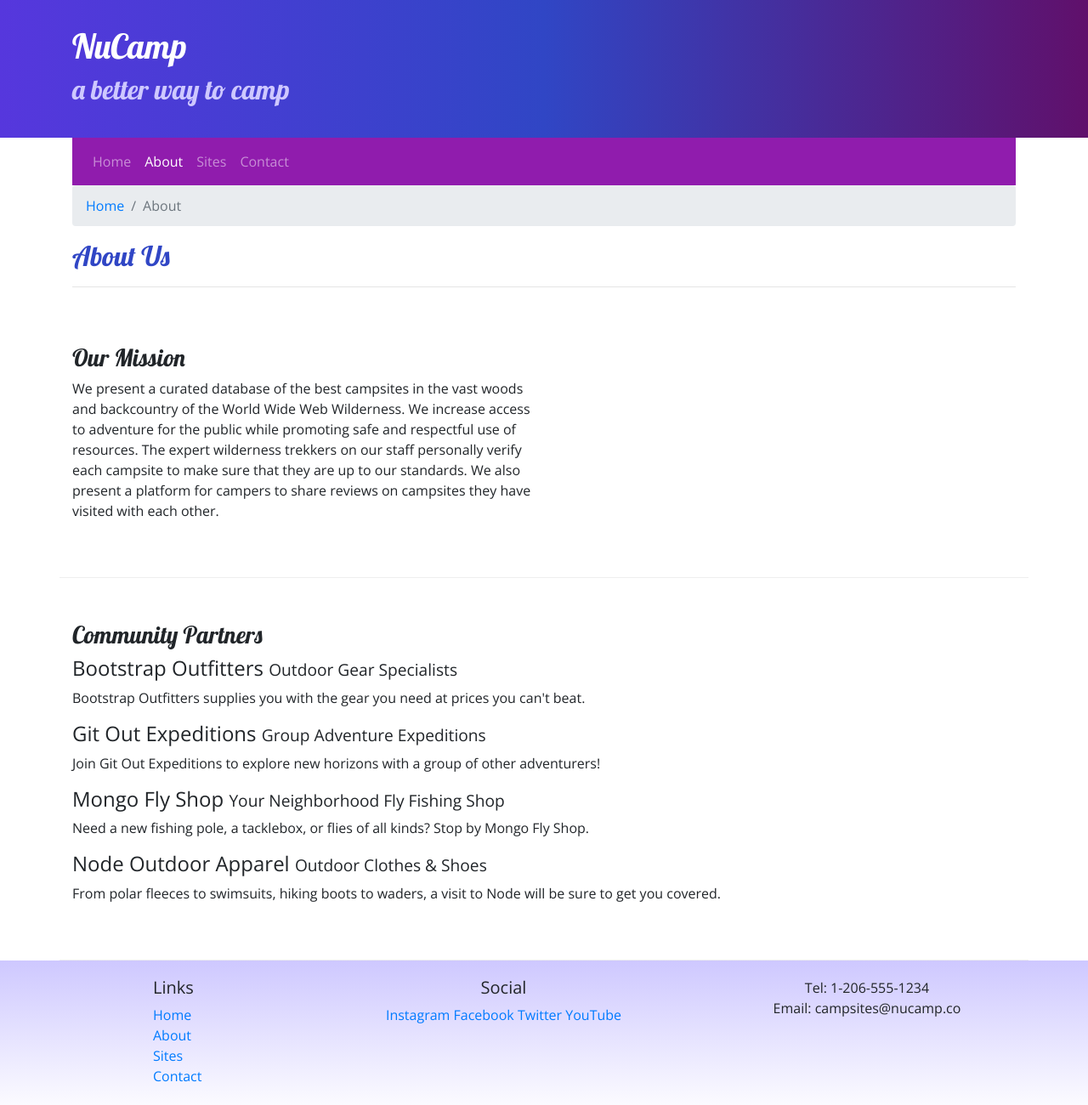
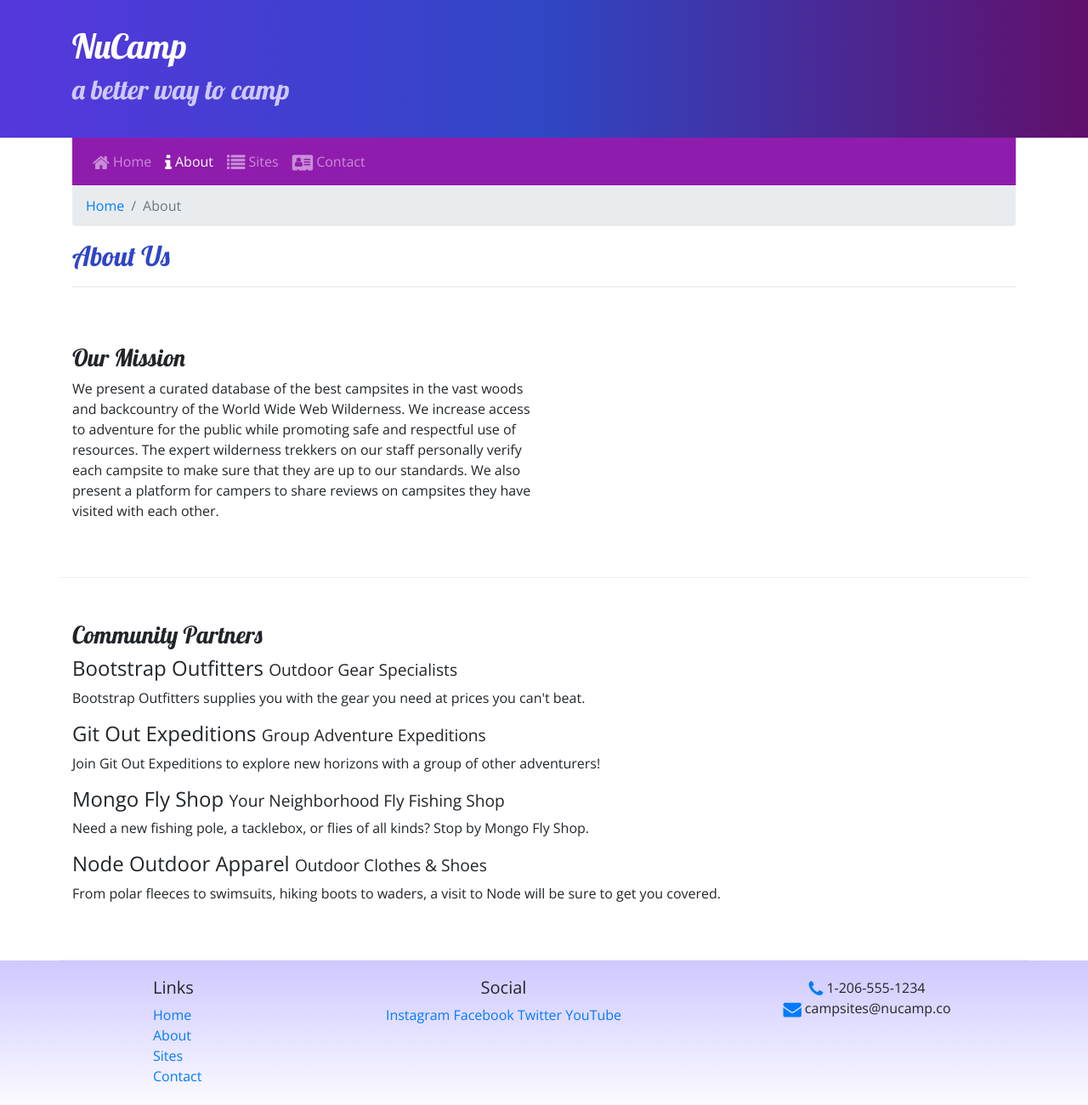
Before and after one commit to StefaniJane/nucode, a website: page aboutus.html in a window 1280 px wide. Shown: the whole page at 85% size. Drawn offline with nearby package versions, Linux system fonts and the light colour scheme.

Commit message:
Icon Fonts

```diff
--- a/aboutus.html
+++ b/aboutus.html
@@ -16,7 +16,10 @@
       rel="stylesheet"
       href="https://fonts.googleapis.com/css?family=Lobster%7COpen+Sans"
     />
-
+    <link
+      rel="stylesheet"
+      href="node_modules/font-awesome/css/font-awesome.min.css"
+    />
     <title>NuCamp: A Better Way To Camp</title>
   </head>
 
@@ -44,14 +47,26 @@
         <div class="collapse navbar-collapse" id="nucampNavbar">
           <ul class="navbar-nav">
             <li class="nav-item">
-              <a class="nav-link" href="index.html">Home</a>
+              <a class="nav-link" href="index.html"
+                ><i class="fa fa-home fa-lg"></i> Home</a
+              >
             </li>
             <li class="nav-item"></li>
             <li class="nav-item active">
-              <a class="nav-link" href="#">About</a>
+              <a class="nav-link" href="#"
+                ><i class="fa fa-info fa-lg"></i> About</a
+              >
             </li>
-            <li class="nav-item"><a class="nav-link" href="#">Sites</a></li>
-            <li class="nav-item"><a class="nav-link" href="#">Contact</a></li>
+            <li class="nav-item">
+              <a class="nav-link" href="#"
+                ><i class="fa fa-list fa-lg"></i> Sites</a
+              >
+            </li>
+            <li class="nav-item">
+              <a class="nav-link" href="#"
+                ><i class="fa fa-address-card fa-lg"></i> Contact</a
+              >
+            </li>
           </ul>
         </div>
       </nav>
@@ -134,8 +149,9 @@
             <a href="http://youtube.com/">YouTube</a>
           </div>
           <div class="col-sm-4 text-center">
-            Tel: 1-206-555-1234<br />
-            Email: campsites@nucamp.co
+            <i class="fa fa-phone fa-lg text-primary"></i> 1-206-555-1234<br />
+            <i class="fa fa-envelope fa-lg text-primary"></i>
+            campsites@nucamp.co
           </div>
         </div>
       </div>
--- a/package.json
+++ b/package.json
@@ -15,6 +15,7 @@
   },
   "dependencies": {
     "bootstrap": "^4.5.2",
+    "font-awesome": "^4.7.0",
     "jquery": "^3.5.1",
     "popper.js": "^1.16.1"
   }
```
Also changed, not shown: index.html (+11 -6 lines), 1 other file.
